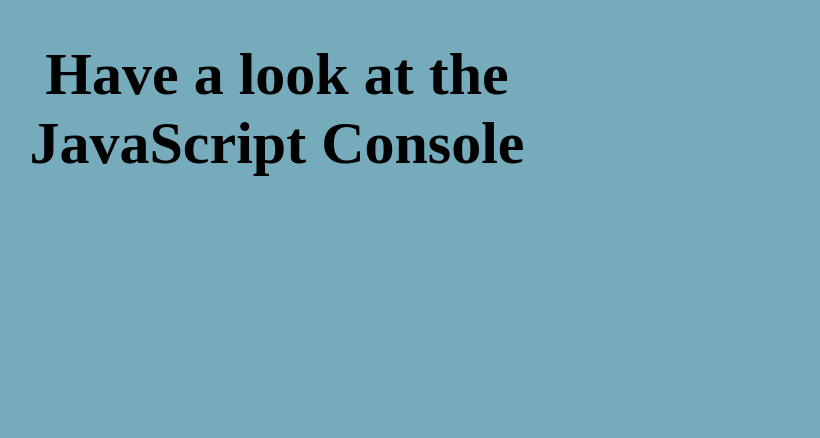
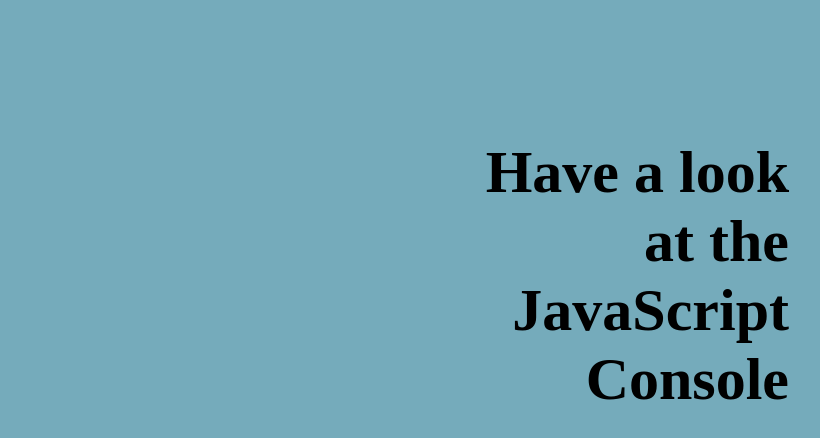
Before and after one commit to avalabek/thirty-days-of-JS, a plain HTML site: page arrayCardio/arrayCardio.html in a window 1280 px wide. Shown: the whole page, without its empty margins (363-1183 px from the left). Drawn offline with Linux system fonts and the light colour scheme; a web font is replaced by a local one.

Commit message:
change screenshot for arrayCardio 1

```diff
--- a/arrayCardio/arrayCardio.html
+++ b/arrayCardio/arrayCardio.html
@@ -15,11 +15,18 @@
 
         }
         h1{
-          text-align: center;
+          text-align: right;
           font-size:60px;
+          margin-right: 70px;
+          padding-right: 50px;
         }
         </style>
-        <h1>Have a look at the<br> JavaScript Console </h1>
+        <br>
+        <br>
+        <br>
+        <br>
+        <br>
+        <h1>Have a look <br> at the<br> JavaScript <br> Console </h1>
         <script>
           // Get your shorts on - this is an array workout!
           // ## Array Cardio Day 1
```
Also changed, not shown: arrayCardio/Picture2.png (added), 1 other file.
